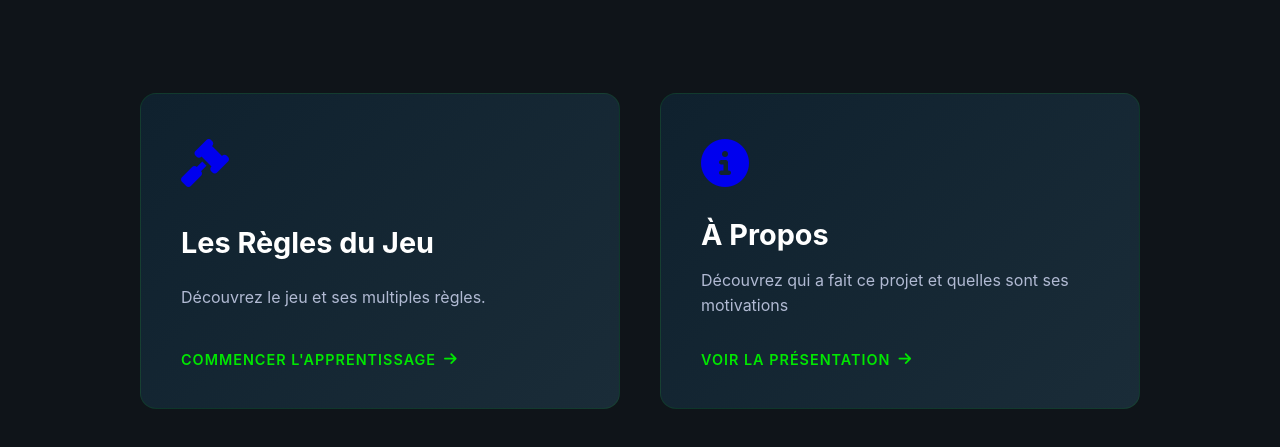
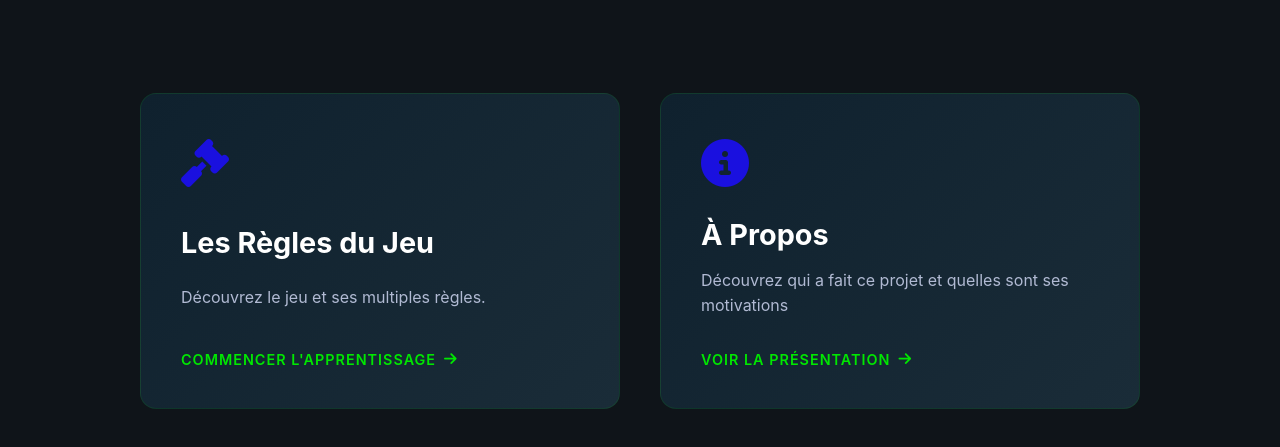
Before and after one commit to AgentXZ/Projet_SAE14, a plain HTML site: page index.html in a window 1280 px wide. Shown: the part 335-782 px from the top of the page. Drawn offline with Linux system fonts and the light colour scheme.

Commit message:
Changement de couleur des émojis page index.html

```diff
--- a/css/style.css
+++ b/css/style.css
@@ -338,6 +338,7 @@ body {
 .index-emoji {
     font-size: 3rem;
     margin-bottom: 1.5rem;
+    color: #1a10df;
 }
 
 .section-card h3 {
```
